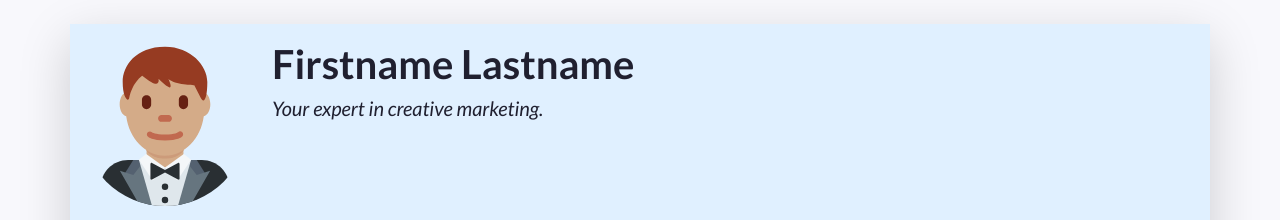
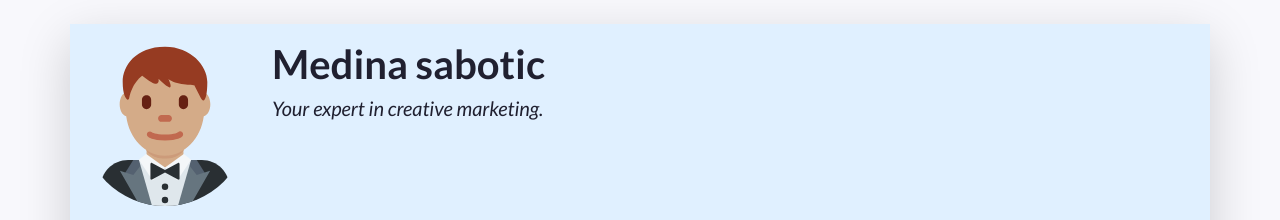
Before and after one commit to MedinaS1-byte/class9, a plain HTML site: page index.html in a window 1280 px wide. Shown: the top 220 px of the page. Drawn offline with nearby package versions, Linux system fonts and the light colour scheme.

Commit message:
change name

```diff
--- a/index.html
+++ b/index.html
@@ -14,7 +14,7 @@
     <!-- Links to our additional CSS styles -->
     <link rel="stylesheet" href="css/styles.css">
 
-    <title>Firstname Lastname's Resumé</title>
+    <title>Medina Sabotic</title>
   </head>
   <!-- End of the head -->
 
@@ -49,7 +49,7 @@
           A container to wrap around your name and tagline. Full-width at small size, then columns of increasing size.
         -->
         <div class="col-12 col-sm-8 col-md-9 col-lg-10 my-3 header-content">
-          <h1 class="fw-bolder">Firstname Lastname</h1>
+          <h1 class="fw-bolder">Medina sabotic</h1>
           <h5 class="fst-italic tagline">Your expert in creative marketing.</h5>
         </div>
       </header>
```
